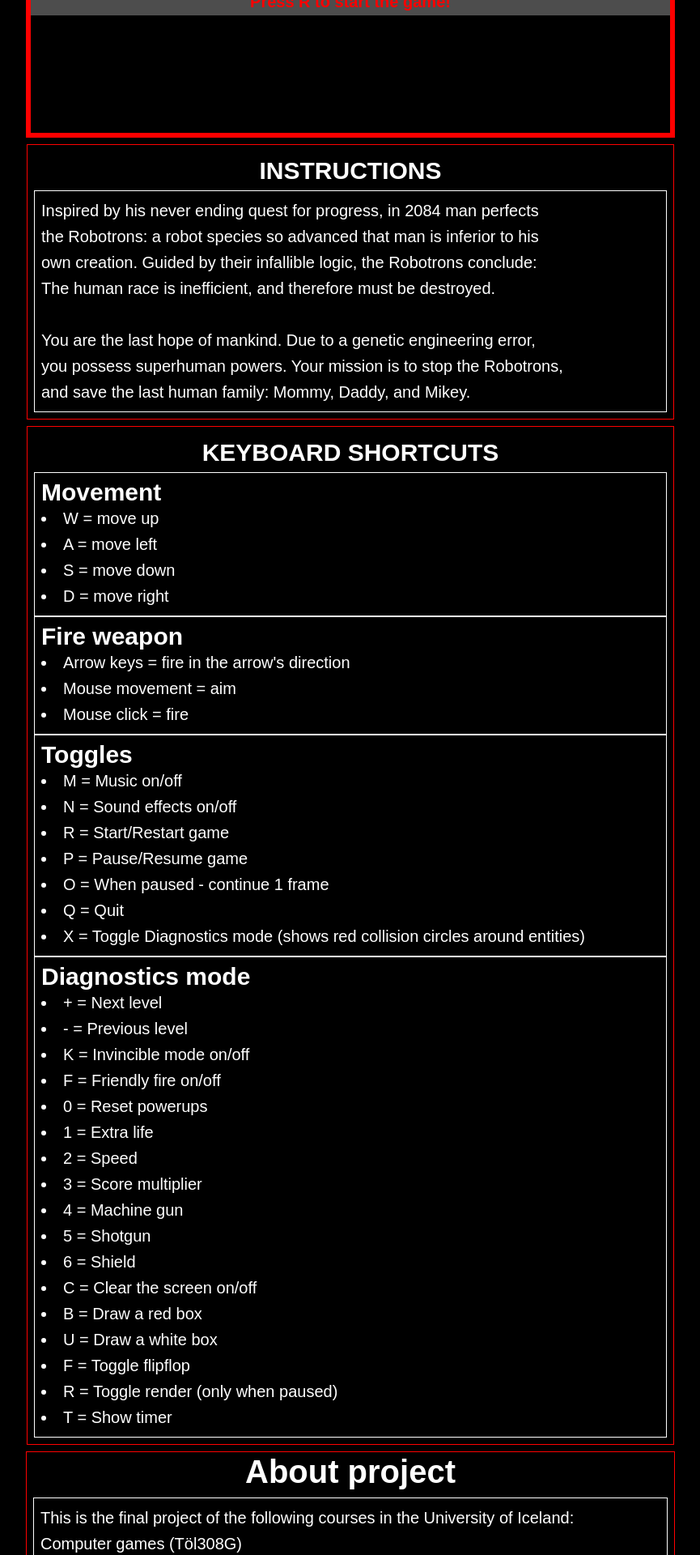
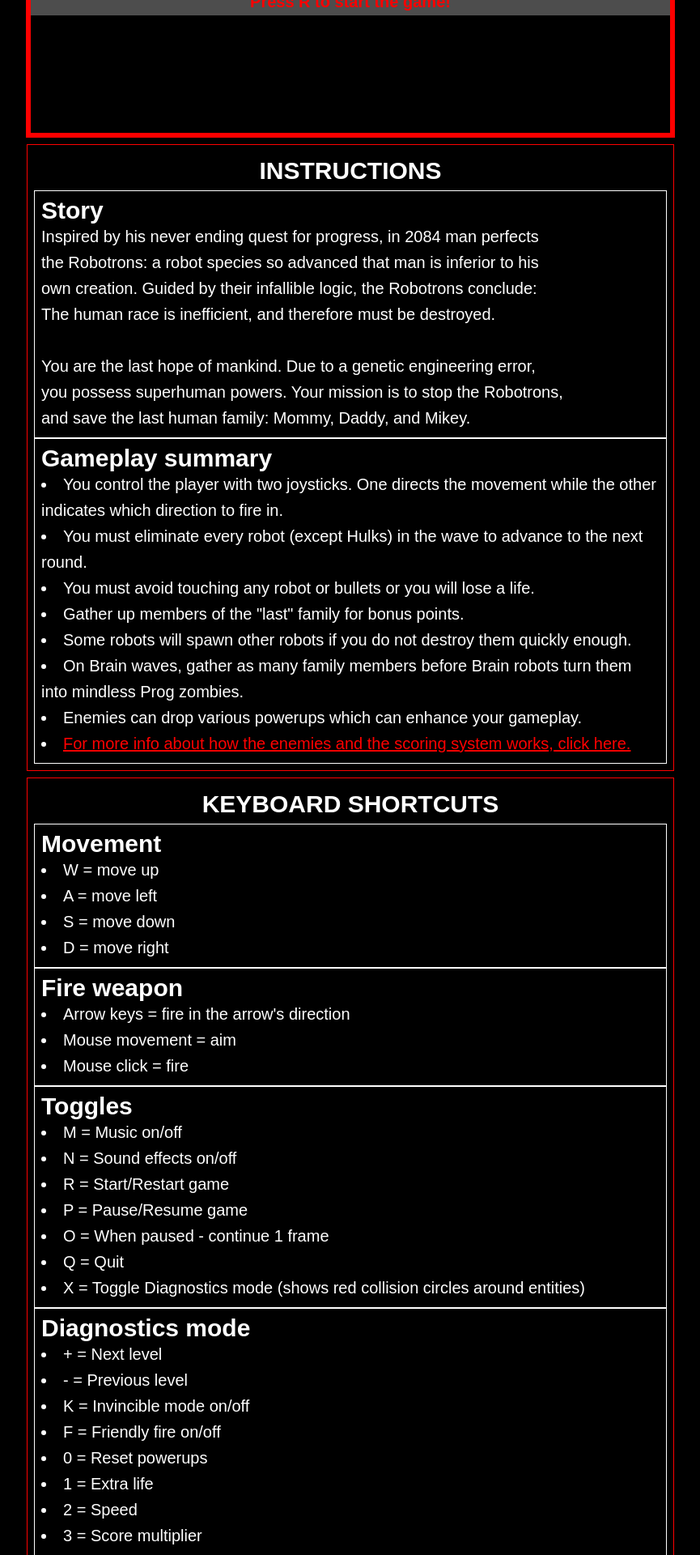
Before and after one commit to Ernir/robotron, a PHP site: page / in a window 1280 px wide. Shown: the part 440-2360 px from the top of the page at 81% size, without its empty margins (207-1072 px from the left). Run offline with PHP 8.4, Linux system fonts and the light colour scheme.

Commit message:
added some info in the instructions

```diff
--- a/index.html
+++ b/index.html
@@ -20,6 +20,7 @@
 			<section class="instructions">
 				<h1 id="instructions">INSTRUCTIONS</h1>
 				<article>
+					<h2>Story</h2>
 					<p>
 						Inspired by his never ending quest for progress, in 2084 man perfects <br>
 						the Robotrons: a robot species so advanced that man is inferior to his <br>
@@ -30,6 +31,24 @@
 						you possess superhuman powers. Your mission is to stop the Robotrons, <br>
 						and save the last human family: Mommy, Daddy, and Mikey.<br>
 					</p>
+				</article>
+
+				<article>
+					<h2>Gameplay summary</h2>
+					<ul>
+						<li>You control the player with two joysticks. One directs the movement while the other indicates which direction to fire in.</li>
+						<li>You must eliminate every robot (except Hulks) in the wave to advance to the next round.</li>
+						<li>You must avoid touching any robot or bullets or you will lose a life.</li>
+						<li>Gather up members of the "last" family for bonus points.</li>
+						<li>Some robots will spawn other robots if you do not destroy them quickly enough.</li>
+						<li>On Brain waves, gather as many family members before Brain robots turn them into mindless Prog zombies.</li>
+						<li>Enemies can drop various powerups which can enhance your gameplay.</li>
+						<li>
+							<a href= "http://strategywiki.org/wiki/Robotron:_2084/How_to_play">
+								For more info about how the enemies and the scoring system works, click here.
+							</a>
+						</li>
+					</ul>
 				</article>
 			</section>
 
--- a/style.css
+++ b/style.css
@@ -16,7 +16,7 @@ h1 {text-align: center; padding: 0.5rem 0;}
 li {list-style-position: inside;}
 footer article {margin: 0.5rem;}
 footer li {list-style: none;}
-footer a {color: red;}
+footer a, main article a {color: red;}
 
 .navbar { position: fixed; top: 0; left: 0; width: 12rem; height: auto; background: black; border: 1px solid red;}
 .navbar ul {border: 1px solid white;}
```
